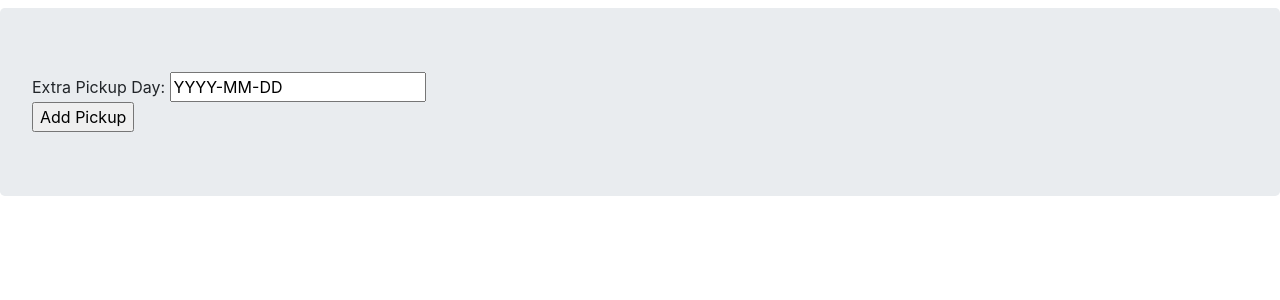
After one commit to dylanbram354/TrashCollector, a Django app: template trash_collector/customers/templates/customers/add_extra_pickup.html in a window 1280 px wide. The commit adds this page. Shown: the top 300 px of the page. Run offline with Django 3.2, Linux system fonts and the light colour scheme; the template is opened without the code that fills it, so the values that code supplies are empty; some libraries are stand-ins or nearby versions.

Commit message:
added ontime pick up to the customer

```diff
--- /dev/null
+++ b/trash_collector/customers/templates/customers/add_extra_pickup.html
@@ -0,0 +1,14 @@
+{% extends "base.html" %}
+{% block content %}
+
+<div class="account-container">
+    <div class="jumbotron">
+        <form action="" method="post">
+            {% csrf_token %}
+            Extra Pickup Day: <input type='text' name='ontime_pickup' id='ontime_pickup' value="YYYY-MM-DD"><br>
+            <input type="submit" value="Add Pickup">
+        </form>
+    </div>
+</div>
+
+{% endblock %}
--- a/trash_collector/customers/urls.py
+++ b/trash_collector/customers/urls.py
@@ -9,5 +9,6 @@ urlpatterns = [
     path('', views.index, name="index"),
     path('create/', views.create, name='create'),
     path('account_view/', views.account_view, name='account_view'),
-    path('change_pickup/', views.change_pickup, name='change_pickup')
+    path('change_pickup/', views.change_pickup, name='change_pickup'),
+    path('add_pickup/', views.add_ontime_pickup, name='add_pickup')
 ]
--- a/trash_collector/templates/base.html
+++ b/trash_collector/templates/base.html
@@ -17,6 +17,9 @@
             </li>
             <li class="nav-link">
               <a href="{% url 'customers:change_pickup' %} ">Change Pickup day</a>
+            </li>
+            <li class="nav-link">
+              <a href="{% url 'customers:add_pickup' %} ">Add Onetime Pickup</a>
             </li>
           </ul>
        </div>
--- a/trash_collector/trash_collector/settings.py
+++ b/trash_collector/trash_collector/settings.py
@@ -105,6 +105,7 @@ USE_L10N = True
 USE_TZ = True
 
 
+
 # Static files (CSS, JavaScript, Images)
 # https://docs.djangoproject.com/en/3.1/howto/static-files/
 
```
Also changed, not shown: trash_collector/customers/views.py (+11 -0 lines).
